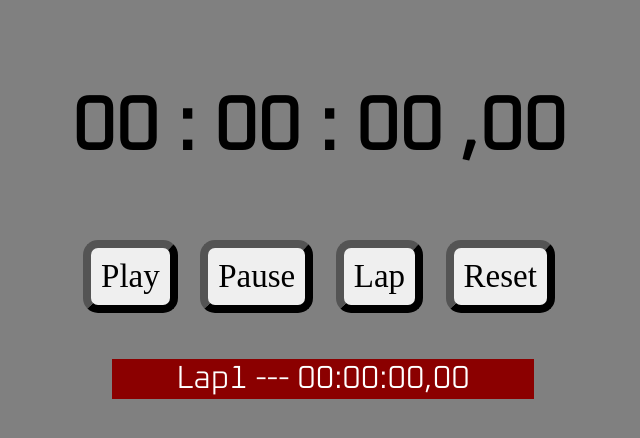
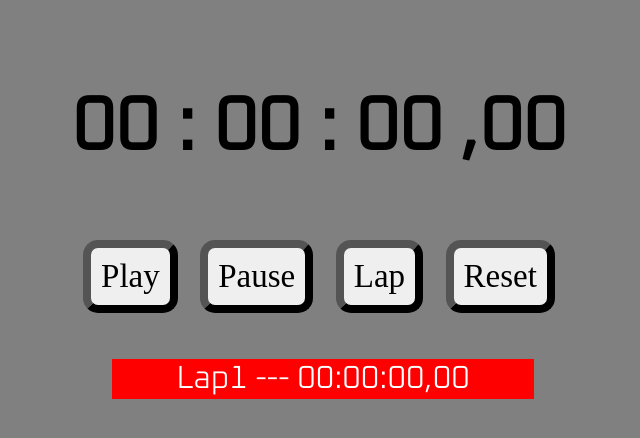
Before and after one commit to rodrigocostadev/gerenciador-de-tempo-para-jobs, a React (Create React App) app: page / in a window 1280 px wide. Both pictures are taken after a click on the button "Lap". Shown: the top 438 px of the page, without its empty margins (321-961 px from the left). Built offline with nearby package versions, Linux system fonts and the light colour scheme; a web font is replaced by a local one.

Commit message:
cronômetro com identificador de maior e menor volta finalizado

```diff
--- a/src/App.css
+++ b/src/App.css
@@ -1,6 +1,5 @@
 #root{
   max-width: 1280px;
-  /* margin: 0; */
   margin: auto;
   padding: 2rem;
   text-align: center;
@@ -16,9 +15,6 @@ body{
   /* background-color: red; */
   margin: 0;
   padding: 0;
-  /* display: flex;
-  align-items:center ;
-  justify-content: center; */
 }
 
 button{
@@ -42,7 +38,7 @@ button:hover{
 li{
   margin-top: 5px;
   list-style: none;
-  background-color: darkred;
+  /* background-color: darkred; */
   font-family: 'Oxanium', cursive;
   text-align: center;
   color: white;
@@ -53,15 +49,19 @@ h1{
   font-family: 'Oxanium', cursive;
   font-size: 75px;
 }
-/* .app{
-  position: relative;
-} */
-/* .green{
-  color: green;
-} */
+.green{
+  background-color: green;
+}
+.red{
+  background-color: red;
+}
+.black{
+  background-color: black;
+}
+.darkred{
+  background-color: darkred;
+}
 .container{
-  /* position: relative; */
-  /* display: grid; */
   display: flex;
   align-items: center;
   justify-content: space-around;
--- a/src/components/Counter.js
+++ b/src/components/Counter.js
@@ -1,9 +1,5 @@
 import React, { useEffect, useState } from "react";
-// import Laps from "./Laps";
-// import LapClass from "./LapClass";
 import ListLaps from "./ListLaps";
-
-
 
 function Counter (){
 
@@ -19,6 +15,7 @@ function Counter (){
     const [displayHours, setDisplayHours] = useState(0)
     const [hours, setHours] = useState(0)
 
+    //pega o intervalo entre play/pause e play/reset "reset que roda a função pause"
     const [intervalo, setIntervalo] = useState()
 
     //calcula o intervalo de volta Lap
@@ -26,9 +23,7 @@ function Counter (){
 
     const[lapF2, setLapF2] = useState([])
 
-
-    // let isPlaying = false
-
+    // console.log(Date.parse)
 
     useEffect(() => {
         timerFunction()
@@ -87,11 +82,6 @@ function Counter (){
         setMillisecondsLap((prevMiliSecondsLap) => prevMiliSecondsLap + 1  )
     }
 
-    // function playPause(){
-
-    //     isPlaying? play() : pause()
-    // }
-
 
     function play(){
 
@@ -102,8 +92,6 @@ function Counter (){
                 timerFunction()
             }, 10))
         }
-
-        // isPlaying = true
     }
 
     function pause(){
@@ -113,8 +101,6 @@ function Counter (){
             clearInterval(intervalo)
             setIntervalo()
         }
-
-        // isPlaying = false
     }
 
     function reset(){
@@ -133,10 +119,11 @@ function Counter (){
         setCountLapF2([])
         setMillisecondsLap(0)
         setLapF2([])
+        setMsResult([])
     }
 
     /////////////////////////////////////////////////////////////////////////////////////////////////////////////////////////////////////////
-    //////////////////////////////////////// 2 TENTATIVA CALCULAR VOLTA COM MILISECONDSLAP /////////////////////////////////////////////////
+    //////////////////////////////////////// 2 TENTATIVA DE CALCULAR VOLTA COM MILISECONDSLAP /////////////////////////////////////////////////
 
     //Mostra o tempo de volta calculado
     const [countLapF2, setCountLapF2] =useState([])
@@ -144,11 +131,8 @@ function Counter (){
     //Guarda o valor da volta em MS para calcular a maior e menor volta no arquivo listLap.js
     const [ msResult, setMsResult] = useState([])
 
-    // const[lapF2, setLapF2] = useState([])
     let NEWLAPF2 = miliSecondsLap
 
-    // let newArray
-    // newArray = localStorage.getItem("valoresNewArray")
 
     function lapFunction2(){
 
@@ -163,26 +147,15 @@ function Counter (){
 
         let finalMsResult = miliSecondsLap - lastStringLapF2
 
-        // newArray.push([finalMsResult])
-        // console.log(newArray)
-
-        // for(let i=0; i< newArray.length; i++){
-        //     newArray.push(...finalMsResult)
-        //     localStorage.setItem( "valoresNewArray", newArray)
-        // }
-
-
-
         // console.log(lastStringLapF2)
         // console.log(miliSecondsLap)
-        // console.log(newArray)
         console.log(lapF2)
 
-        // tive que transformar numero ( intervalo de volta, ou milisecondsLap )em string para pegar os 2 ultimos digitos
+        // tive que transformar numero "finalMsResult"( intervalo de volta, ou milisecondsLap )em string
+        // para pegar os 2 ultimos digitos com o metodo slice
         let miliSecondsF2 = String(finalMsResult).slice(-2)
         let secondsF2 = Math.floor(finalMsResult / 100)
         let minutesF2 = Math.floor(secondsF2 / 60)
-        // const [ MinutesF3, setMinutesF3] = useState(minutesF2)
         let hoursF2 = Math.floor(minutesF2 / 60)
         let secondsRest = secondsF2 % 60
 
@@ -213,6 +186,7 @@ function Counter (){
             if(minutesF2 >= 60){
                 DisplayMinutesF2 = 0
                 minutesF2 = (minutesF2 - 60)
+                console.log("laço")
             }
         }
 
@@ -223,8 +197,6 @@ function Counter (){
 
         let finalResult = "" + DisplayHoursF2 + hoursF2 + ":" + DisplayMinutesF2 + minutesF2 + ":" + DisplaySecondsF2 + secondsRest + "," + DisplayMiliSecondsF2 + miliSecondsF2
 
-        // console.log(finalMsResult)
-
         //Guarda o valor da volta em MS para calcular a maior e menor volta no arquivo listLap.js
         setMsResult([...msResult, finalMsResult])
         console.log(msResult)
@@ -233,7 +205,7 @@ function Counter (){
         setCountLapF2([...countLapF2, finalResult])
 
         // console.log(countLapF2)
-        console.log(finalMsResult)
+        // console.log(finalMsResult)
     }
 
     // const BotaoPlayPause = () => {
@@ -322,7 +294,7 @@ export default Counter
 
 
 
-
+//Daqui pra baixo foi a primeira função lap function criada para pegar as voltas, porem essa maneira nao funcionou de maneira correta
 
 /////////////////////////////  Função lap function antiga juntamente com as variaveis anteriores   /////////////////////////////////////////////////////
 
--- a/src/components/ListLaps.js
+++ b/src/components/ListLaps.js
@@ -1,73 +1,32 @@
-import React, {useEffect, useState} from "react";
+import React from "react";
 
 
 function ListLaps (props){
 
     let numberLap = 1
     let indice = 0
-    // const [indiceState, setIndiceState] = useState(0)
-
-    // useEffect(() => {
-    //     console.log("Renderizou")
-    // },[indiceDestaque])
+    let indiceClass = 0
 
     let maiorValor = Math.max.apply(null, props.msResult );
     let indiceMaiorValor = props.msResult.indexOf(maiorValor)
 
-    // console.log(props.msResult)
-    // console.log(indiceMaiorValor)
-    // console.log(maiorValor)
+    let menorValor = Math.min.apply(null, props.msResult );
+    let indiceMenorValor = props.msResult.indexOf(menorValor)
 
-    if (indiceMaiorValor == -1){
-        indiceMaiorValor = 0
-    }
+    console.log(props.msResult)
+    console.log(maiorValor)
+    console.log(indiceMaiorValor + " Maior")
+    console.log(indiceMenorValor + " Menor")
 
-    // if (maiorValor == ""){
-    //     maiorValor = 0
-    // }
-
-    // const [indiceDestaque, setIndiceDestaque] = useState(indiceMaiorValor)
-
-
-
-
-    // let menorValor = Math.min.apply(null, props.countLapF2 );
-    // let indiceMenorValor = props.msResult.indexOf(menorValor)
-    // console.log(indiceMenorValor)
-
-
-
-
-
-    // function maxNumber(){
-    //     document.getElementById(maiorValor).style.color = "red"
-    // }
-    // maxNumber()
-
-    // console.log(props.countLapF2)
-    console.log(maiorValor)
-    console.log(indiceMaiorValor)
-    // console.log(indiceDestaque)
-    // console.log(indice)
-    // console.log(props.countLapF2[indiceMaiorValor])
-
-    // if(props.countLapF2 ){
-    //     props.countLapF2[indiceMaiorValor].className = "Green"
-    // }
-
-    // if (indiceMaiorValor){
-    // const [indiceDestaque, setIndiceDestaque] = useState(indiceMaiorValor)
-    // }
-
-
-
+    // Esse return pega o maior valor e deixa na cor vermelha, e o menor valor deixa na cor verde
     return(
         <ul>
-            {/* {props.lap.map( item => */}
+
             {props.countLapF2.map( item =>
-                <li key={item.id} id= {indice++}>
+                <li key={item.id} id= {indice++} className={ (indiceClass = indice - 1) == indiceMaiorValor? "red" : indiceClass == indiceMenorValor? "green" : "darkred" } >
                     Lap{numberLap++} ---  {item}
-                </li>)
+                </li>
+                )
             }
 
         </ul>
@@ -75,17 +34,19 @@ function ListLaps (props){
     )
 }
 
+
+// Esse return foi feito primeiramente, só adiciona os itens da lista sem mostrar o maior e o menor valor
 // return(
 //     <ul>
 //         {/* {props.lap.map( item => */}
 //         {props.countLapF2.map( (item, index) =>
-//             <li key={item.id} id= {index ++} className={index++ == indiceDestaque? 'green' : ''}>
+//             <li key={item.id} id= {index ++} className={"darkred"}>
 //                 Lap{numberLap++}  {item}
 //             </li>)
 //         }
 
 //     </ul>
-
-// )
+//     )
+// }
 
 export default ListLaps
```
